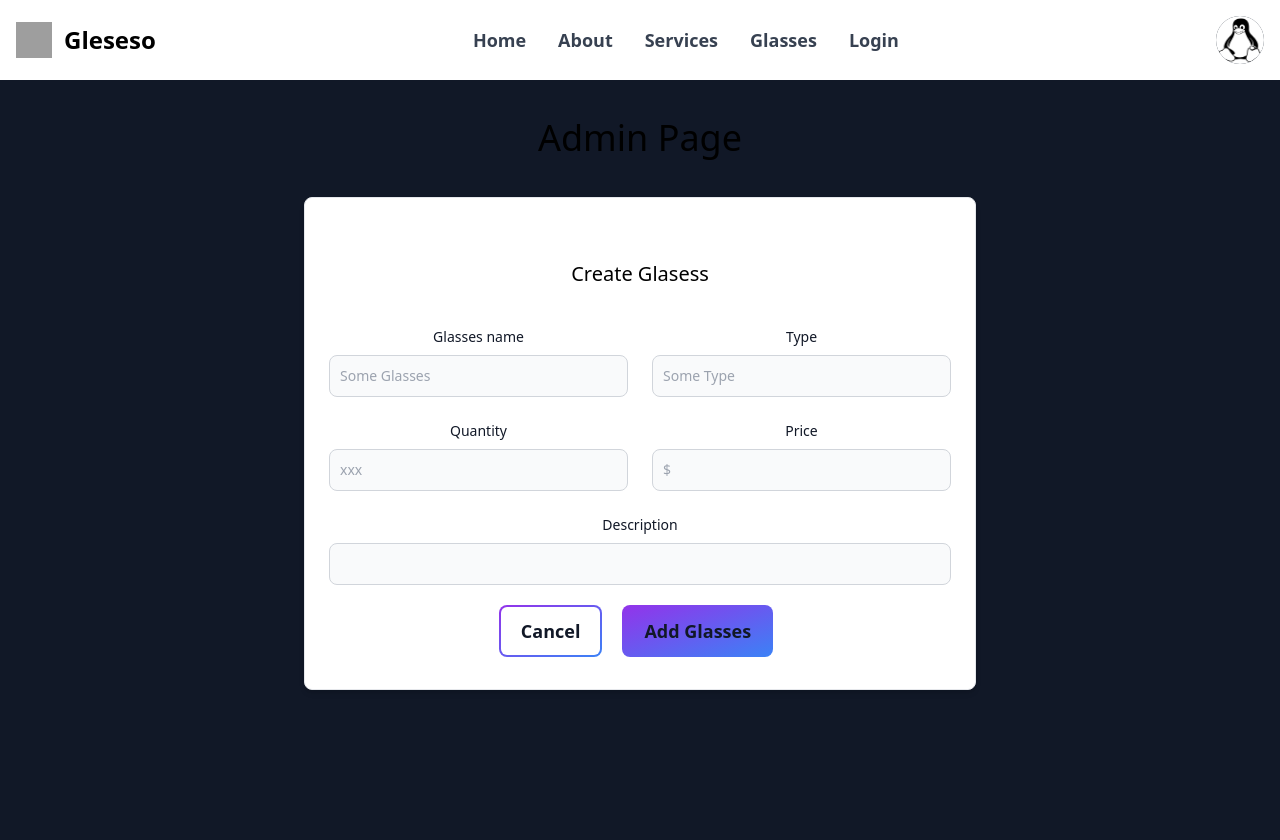
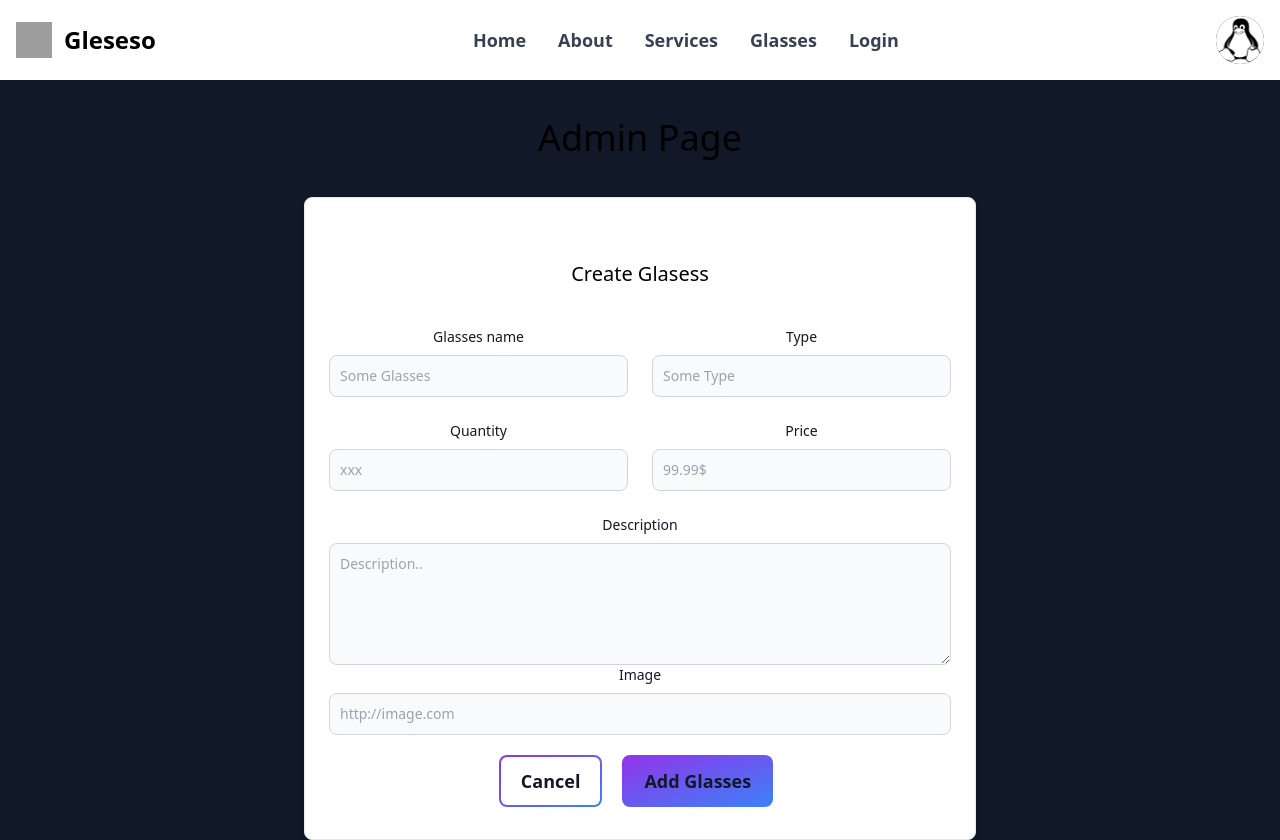
Before and after one commit to msakac/sunglass-shop, a Next.js app: page /admin in a window 1280 px wide. Both pictures are taken after a click on the button "Open Create Form". Before the commit the page ends 800 px from the top, so only its background shows below. Built offline with nearby package versions, Linux system fonts and the light colour scheme; grey boxes are pictures that could not be loaded.

Commit message:
Added image input to glasses form

```diff
--- a/components/Glasses/GlassesForm/GlassesForm.tsx
+++ b/components/Glasses/GlassesForm/GlassesForm.tsx
@@ -1,6 +1,7 @@
 import React from 'react';
 import Button from '../../UI/Button';
 import Input from '../../UI/Input';
+import TextArea from '../../UI/TextArea';
 
 interface IGlassesFormProps{
   onCancel: () => void
@@ -13,9 +14,10 @@ export default function GlassesForm({onCancel} : IGlassesFormProps) {
         <Input id={'glasses_name'} title={'Glasses name'} required placeholder="Some Glasses" />
         <Input id={'type'} title={'Type'} placeholder="Some Type" required />
         <Input id={'qty'} title={'Quantity'} type="number" min="1" max="100" required placeholder="xxx" />
-        <Input id={'price'} title={'Price'} type="number" min="1" step="any" required placeholder="$" />
+        <Input id={'price'} title={'Price'} type="number" min="1" step="any" required placeholder="99.99$" />
       </div>
-      <Input id={'description'} title={'Description'} type="textarea" required />
+      <TextArea id={'description'} title={'Description'} type="textarea" required rows='5' placeholder="Description.." />
+      <Input id={'image'} title={'Image'} type="text" min="1" required placeholder="http://image.com" />
       <Button title={'Cancel'} onClick={onCancel} style={'mr-[20px]'}/>
       <Button title={'Add Glasses'} withBorder={false} />
     </form>
--- /dev/null
+++ b/components/UI/TextArea.tsx
@@ -0,0 +1,22 @@
+import React from 'react';
+
+interface ITextAreaProps {
+  id: string;
+  title: string;
+  [x: string]: any;
+  classes?: string;
+}
+
+export default function TextArea(props: ITextAreaProps) {
+  return (
+    <div>
+      <label htmlFor={props.id} className="block mb-2 text-sm font-medium text-gray-900 dark:text-gray-300">
+        {props.title}
+      </label>
+      <textarea
+        className={`${props.classes} bg-gray-50 border border-gray-300 text-gray-900 text-sm rounded-lg focus:ring-blue-500 focus:border-blue-500 block w-full p-2.5 dark:bg-gray-700 dark:border-gray-600 dark:placeholder-gray-400 dark:text-white dark:focus:ring-blue-500 dark:focus:border-blue-500`}
+        {...props}
+      />
+    </div>
+  );
+}
```
